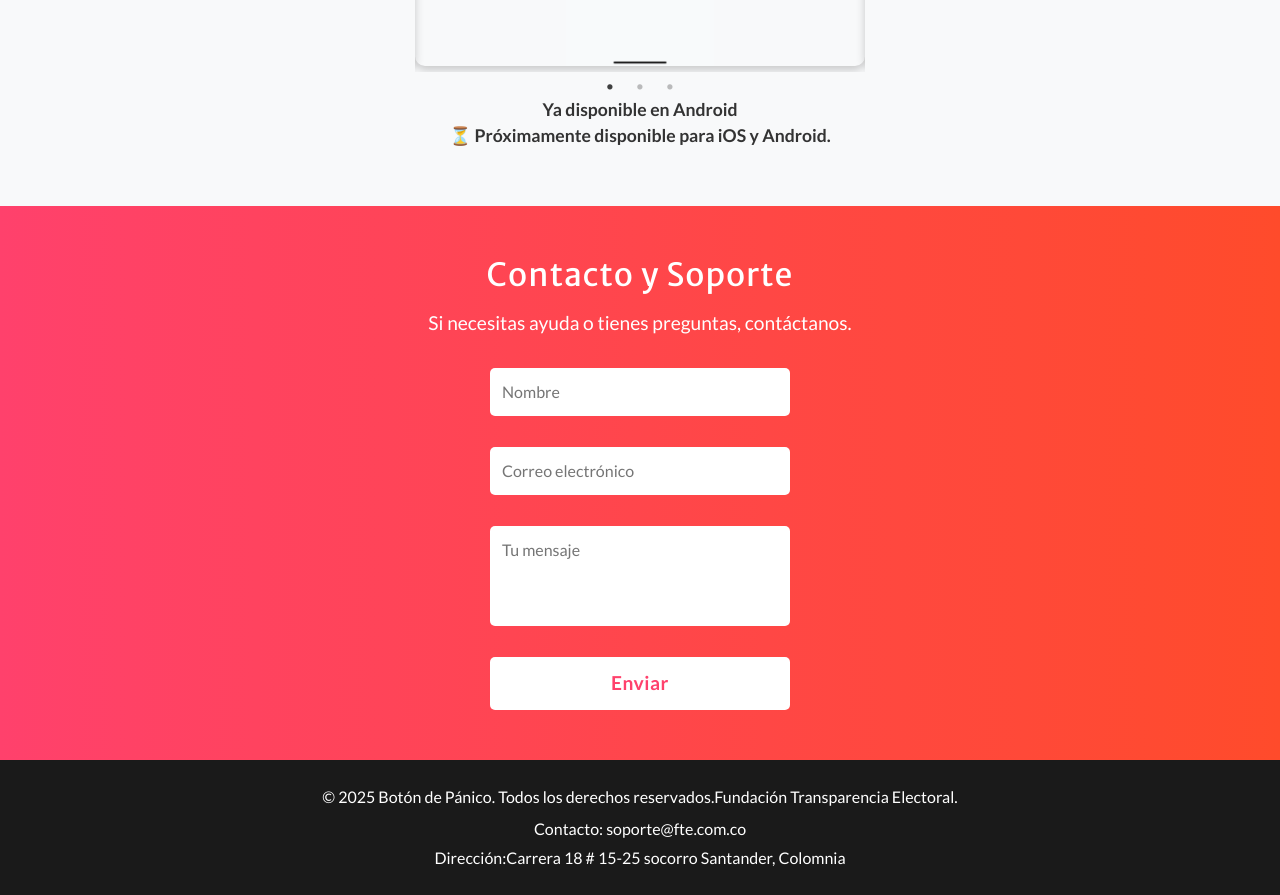
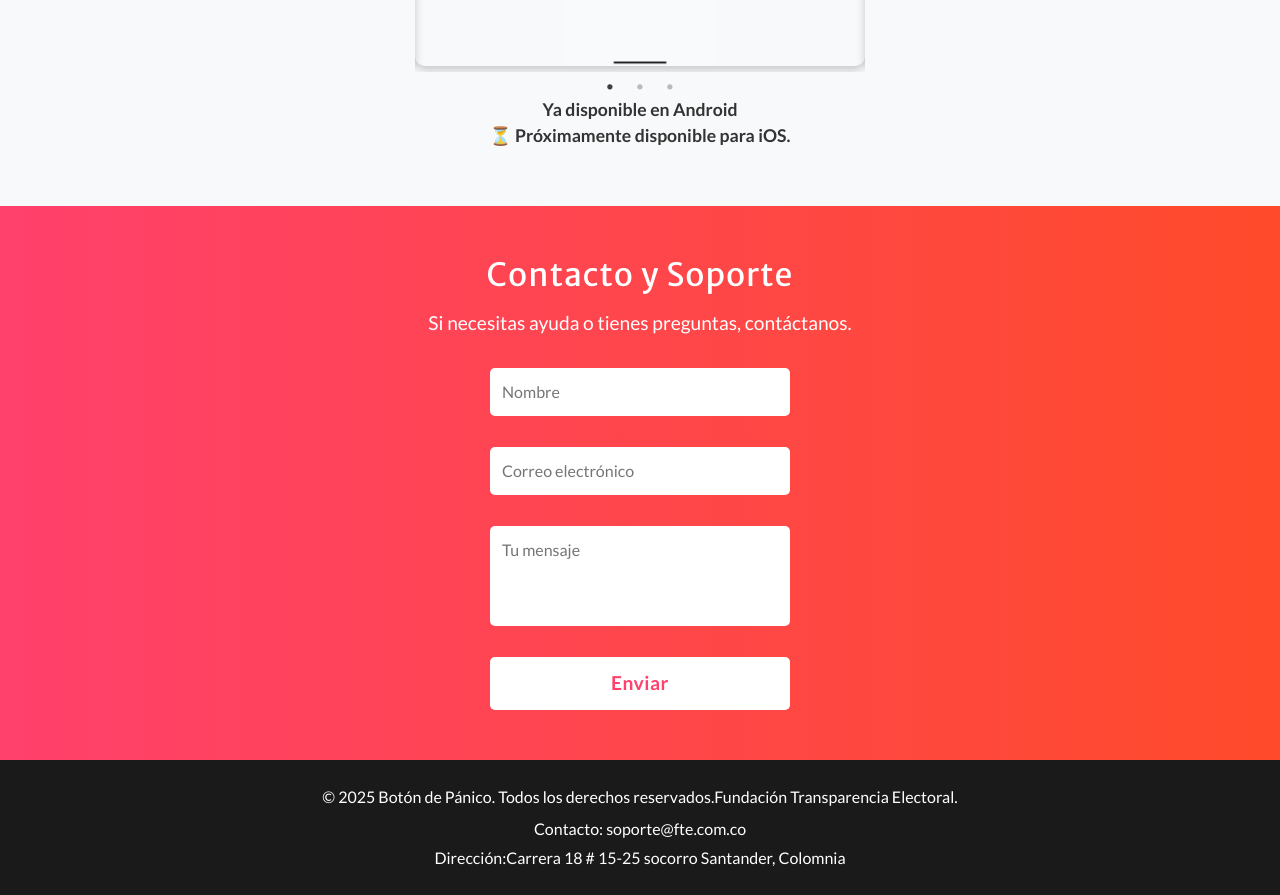
Before and after one commit to mejimenezp/PannicButtonWeb, a React (Create React App) app: page / in a window 1280 px wide. Shown: the part 1600-2495 px from the top of the page. Built offline with nearby package versions, Linux system fonts and the light colour scheme.

Commit message:
Update Home.jsx

```diff
--- a/src/components/Home.jsx
+++ b/src/components/Home.jsx
@@ -47,7 +47,7 @@ const Home = () => {
         {/* Disponibilidad */}
         <p className="available-text">
           Ya disponible en <strong>Android</strong><br />
-        ⏳ Próximamente disponible para <strong>iOS y Android</strong>.
+        ⏳ Próximamente disponible para <strong>iOS</strong>.
         </p>
 
       </div>
```
